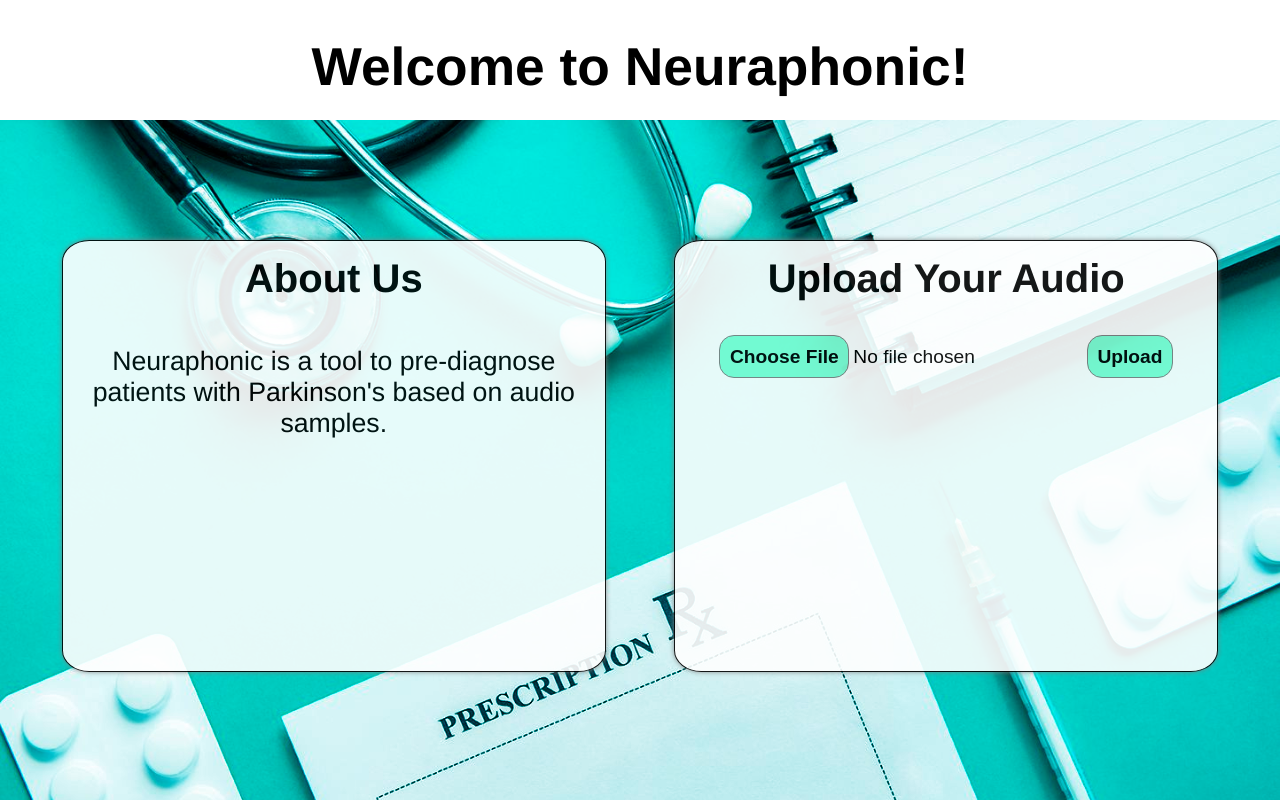
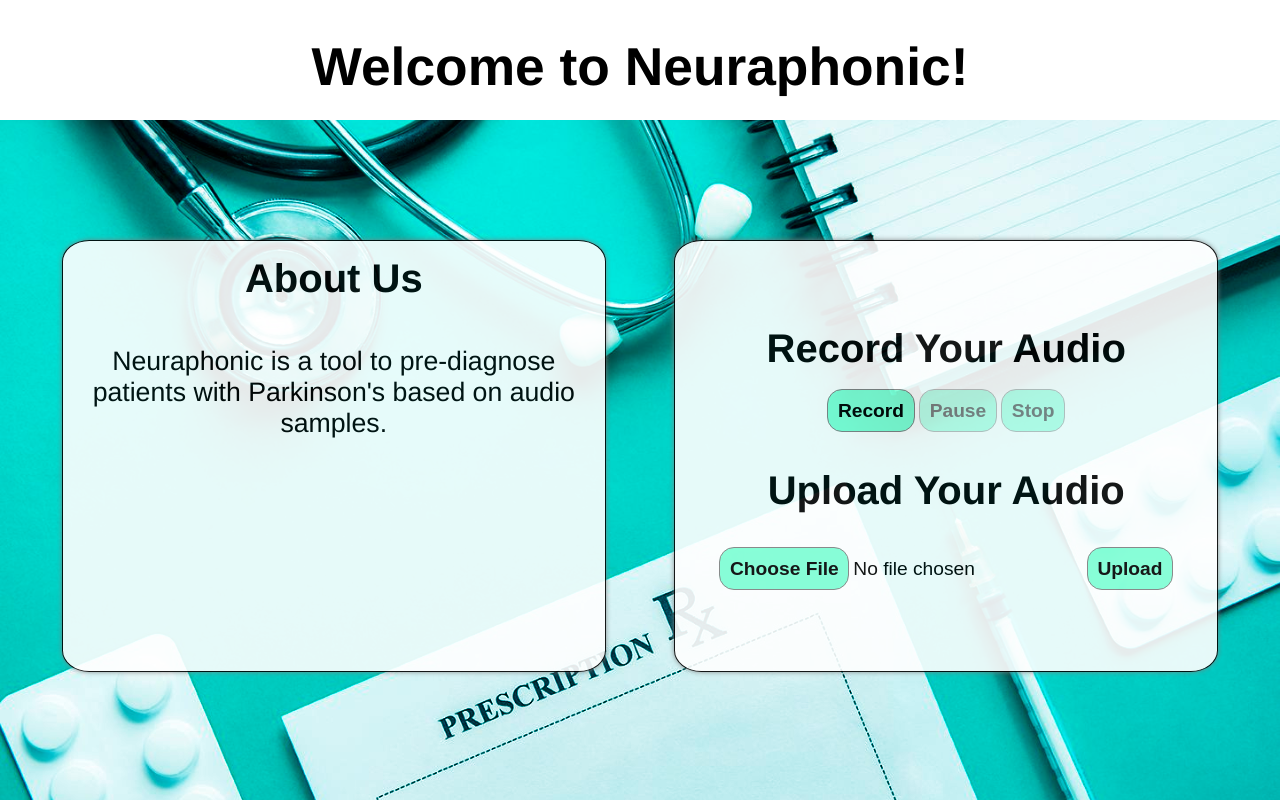
Before and after one commit to neuraphonic/neuraphonic, a Flask app: page / in a window 1280 px wide. Run offline with Flask 3, Linux system fonts and the light colour scheme; some libraries are stand-ins or nearby versions.

Commit message:
add recording and upload

```diff
--- /dev/null
+++ b/static/js/app.js
@@ -0,0 +1,168 @@
+//webkitURL is deprecated but nevertheless
+URL = window.URL || window.webkitURL;
+
+var gumStream;                      //stream from getUserMedia()
+var rec;                            //Recorder.js object
+var input;                          //MediaStreamAudioSourceNode we'll be recording
+
+// shim for AudioContext when it's not avb.
+var AudioContext = window.AudioContext || window.webkitAudioContext;
+var audioContext //audio context to help us record
+
+var recordButton = document.getElementById("recordButton");
+var stopButton = document.getElementById("stopButton");
+var pauseButton = document.getElementById("pauseButton");
+
+//add events to those 2 buttons
+recordButton.addEventListener("click", startRecording);
+stopButton.addEventListener("click", stopRecording);
+pauseButton.addEventListener("click", pauseRecording);
+
+function startRecording() {
+    console.log("recordButton clicked");
+
+    /*
+        Simple constraints object, for more advanced audio features see
+        https://addpipe.com/blog/audio-constraints-getusermedia/
+    */
+
+    var constraints = { audio: true, video:false }
+
+    /*
+        Disable the record button until we get a success or fail from getUserMedia()
+    */
+
+    recordButton.disabled = true;
+    stopButton.disabled = false;
+    pauseButton.disabled = false
+
+    /*
+        We're using the standard promise based getUserMedia()
+        https://developer.mozilla.org/en-US/docs/Web/API/MediaDevices/getUserMedia
+    */
+
+    navigator.mediaDevices.getUserMedia(constraints).then(function(stream) {
+        console.log("getUserMedia() success, stream created, initializing Recorder.js ...");
+
+        /*
+            create an audio context after getUserMedia is called
+            sampleRate might change after getUserMedia is called, like it does on macOS when recording through AirPods
+            the sampleRate defaults to the one set in your OS for your playback device
+
+        */
+        audioContext = new AudioContext();
+
+        //update the format
+        // document.getElementById("formats").innerHTML="Format: 1 channel pcm @ "+audioContext.sampleRate/1000+"kHz"
+
+        /*  assign to gumStream for later use  */
+        gumStream = stream;
+
+        /* use the stream */
+        input = audioContext.createMediaStreamSource(stream);
+
+        /*
+            Create the Recorder object and configure to record mono sound (1 channel)
+            Recording 2 channels  will double the file size
+        */
+        rec = new Recorder(input,{numChannels:1})
+
+        //start the recording process
+        rec.record()
+
+        console.log("Recording started");
+
+    }).catch(function(err) {
+        //enable the record button if getUserMedia() fails
+        recordButton.disabled = false;
+        stopButton.disabled = true;
+        pauseButton.disabled = true
+    });
+}
+
+function pauseRecording(){
+    console.log("pauseButton clicked rec.recording=",rec.recording );
+    if (rec.recording){
+        //pause
+        rec.stop();
+        pauseButton.innerHTML="Resume";
+    }else{
+        //resume
+        rec.record()
+        pauseButton.innerHTML="Pause";
+
+    }
+}
+
+function stopRecording() {
+    console.log("stopButton clicked");
+
+    //disable the stop button, enable the record too allow for new recordings
+    stopButton.disabled = true;
+    recordButton.disabled = false;
+    pauseButton.disabled = true;
+
+    //reset button just in case the recording is stopped while paused
+    pauseButton.innerHTML="Pause";
+
+    //tell the recorder to stop the recording
+    rec.stop();
+
+    //stop microphone access
+    gumStream.getAudioTracks()[0].stop();
+
+    //create the wav blob and pass it on to createDownloadLink
+    rec.exportWAV(createDownloadLink);
+}
+
+function createDownloadLink(blob) {
+
+    var url = URL.createObjectURL(blob);
+    var au = document.createElement('audio');
+    var li = document.createElement('li');
+    var link = document.createElement('a');
+
+    //name of .wav file to use during upload and download (without extendion)
+    var filename = new Date().toISOString();
+
+    //add controls to the <audio> element
+    au.controls = true;
+    au.src = url;
+
+    //save to disk link
+    link.href = url;
+    link.download = filename+".wav"; //download forces the browser to donwload the file using the  filename
+    link.innerHTML = "Download";
+
+    link.click();
+
+    //add the new audio element to li
+    // li.appendChild(au);
+
+    // li.appendChild(document.createTextNode (" "))//add a space in between
+
+    // //add the save to disk link to li
+    // li.appendChild(link);
+
+    // //upload link
+    // // var upload = document.createElement('a');
+    // // upload.href="#";
+    // // upload.innerHTML = "Upload";
+    // // upload.addEventListener("click", function(event){
+    // //       var xhr=new XMLHttpRequest();
+    // //       xhr.onload=function(e) {
+    // //           if(this.readyState === 4) {
+    // //               console.log("Server returned: ",e.target.responseText);
+    // //           }
+    // //       };
+    // //       var fd=new FormData();
+    // //       fd.append("audio_data",blob, filename);
+    // //       xhr.open("POST","/",true);
+    // //       xhr.send(fd);
+    // // })
+    // li.appendChild(document.createTextNode (" "))//add a space in between
+    // // li.appendChild(upload)//add the upload link to li
+
+    // //add the li element to the ol
+    // recordingsList.appendChild(li);
+}
--- a/templates/index.html
+++ b/templates/index.html
@@ -6,7 +6,7 @@
       .file-input {
         margin-top: 1rem;
       }
-      .file-input::file-selector-button, .upload-btn {
+      .file-input::file-selector-button, .upload-btn, button {
         font-weight: bold;
         color: black;
         padding: 0.5em;
@@ -15,15 +15,18 @@
         background-color: aquamarine;
         cursor: pointer;
       }
-      input {
+      input, button {
         font-size: 1.2em;
       }
       body {
-        background-image: url('static/bg.jpg');
+        background-image: url('static/img/bg.jpg');
         background-repeat: no-repeat;
         background-size: cover;
         background-blend-mode: hard-light;
         background-color: teal;
+      }
+      button:disabled, button[disabled] {
+        opacity: 0.5;
       }
     </style>
   </head>
@@ -39,6 +42,19 @@
           <p style="font-size: 20pt;">Neuraphonic is a tool to pre-diagnose patients with Parkinson's based on audio samples.</p>
         </div>
         <div style="border: 1px solid black; opacity: 0.9; background-color: white; width: 40%; padding: 15px; border-radius: 5%; display: inline-block; height: 50vh; vertical-align: top; box-shadow: 0 0 5px gray;">
+          <div style="position: relative; top: 17.5%;">
+          <text style="font-size: 30pt; font-weight: bold;">Record Your Audio</text>
+          <br><br>
+
+          <div id="controls">
+            <button id="recordButton">Record</button>
+            <button id="pauseButton" disabled>Pause</button>
+            <button id="stopButton" disabled>Stop</button>
+          </div>
+          <div id="formats"></div>
+          <!-- <p><strong>Recordings:</strong></p> -->
+          <!-- <ol id="recordingsList"></ol> -->
+          <br><br>
           <text style="font-size: 30pt; font-weight: bold;">Upload Your Audio</text>
           <br><br>
           <form action="/upload" method=post enctype=multipart/form-data>
@@ -46,7 +62,10 @@
             <input class="upload-btn" type=submit value=Upload>
           </form>
         </div>
+        </div>
       </div>
     </center>
+    <script src="https://cdn.rawgit.com/mattdiamond/Recorderjs/08e7abd9/dist/recorder.js"></script>
+    <script src="/static/js/app.js"></script>
   </body>
 </html>
```
Also changed, not shown: static/img/bg.jpg (renamed from static/bg.jpg).
